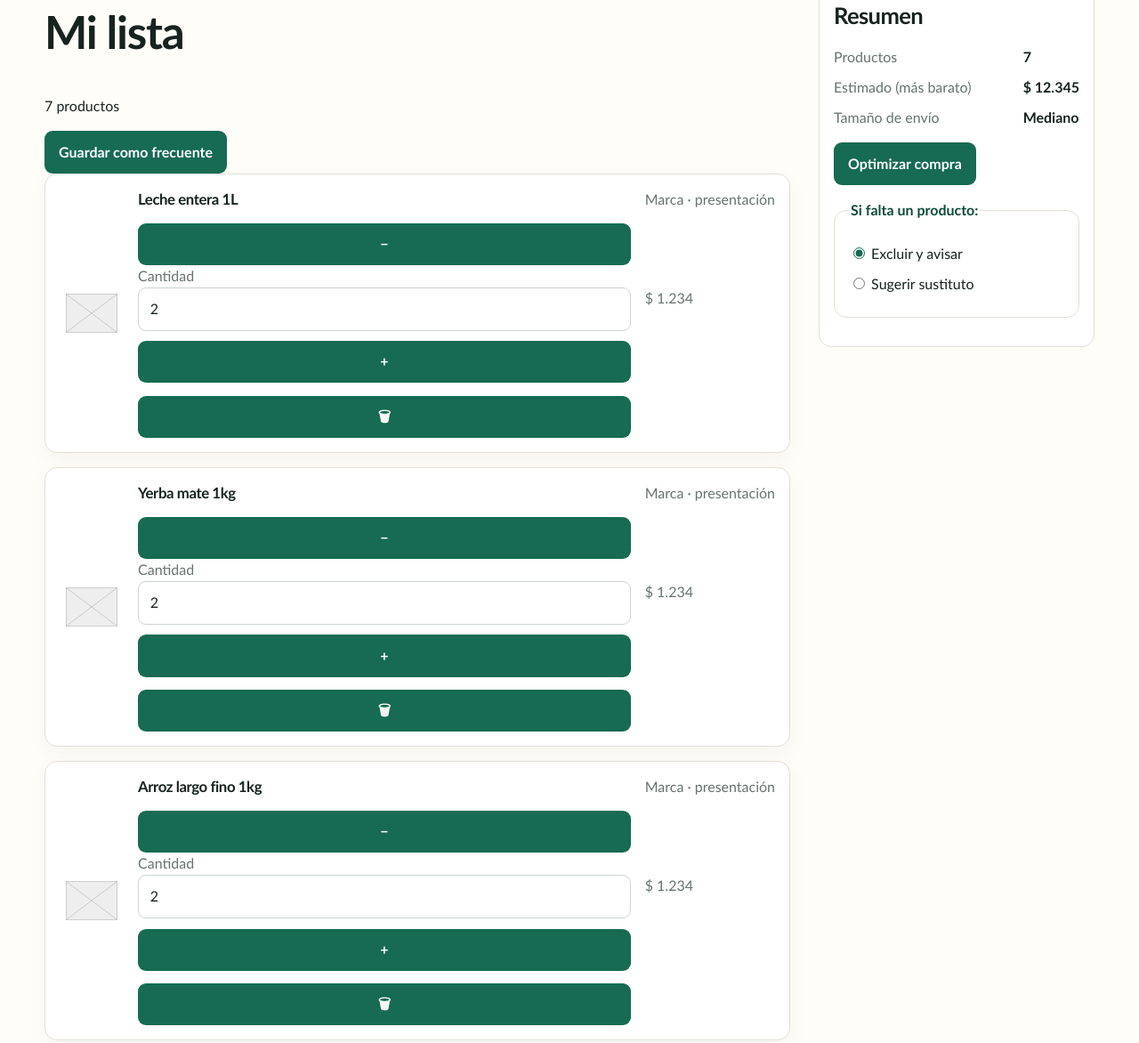
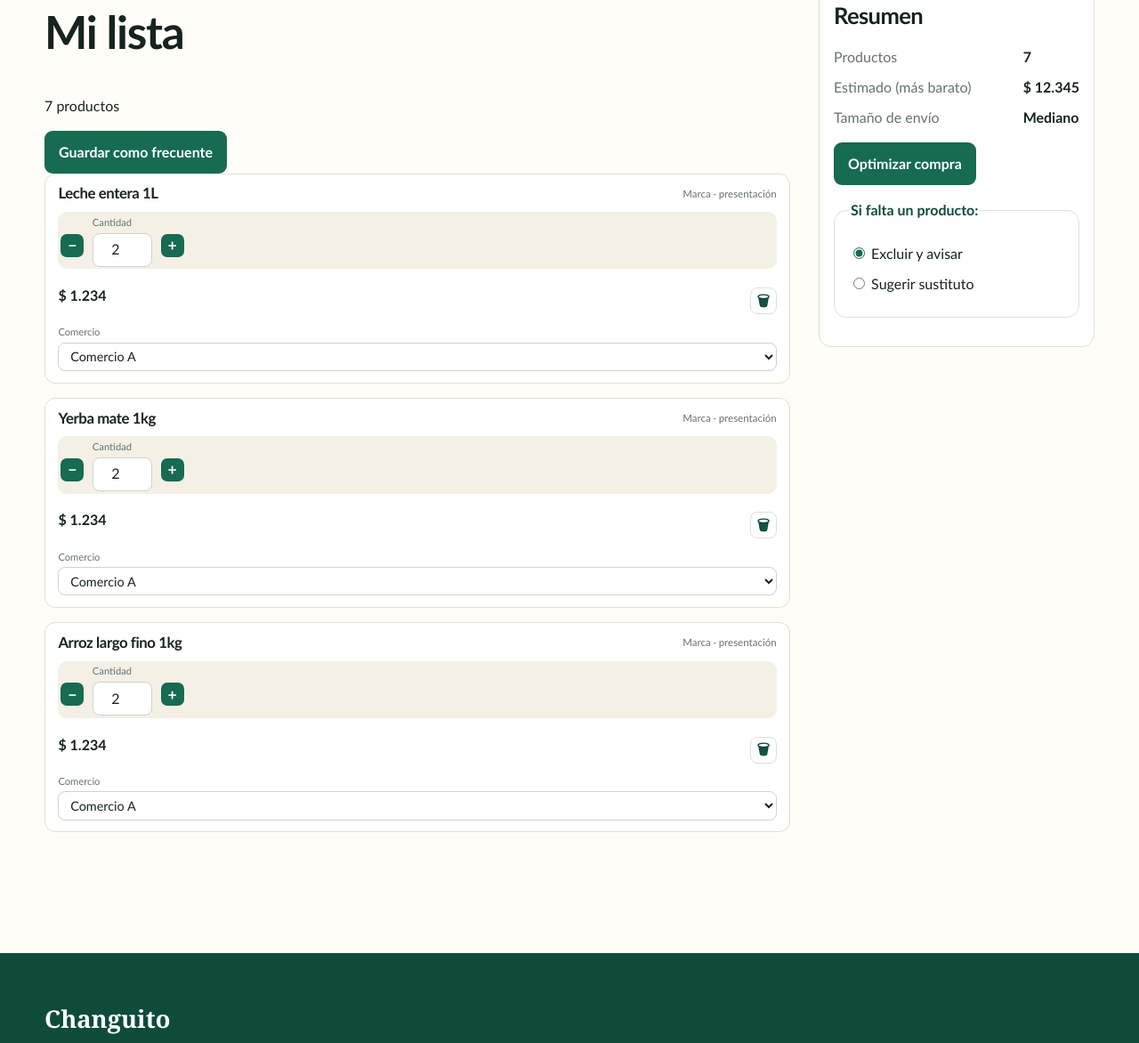
Before and after one commit to PAW-2026-DP/PAW-2026-Changuito-fn, a website: page pages/mi-lista.html in a window 1280 px wide. Shown: the part 182-1354 px from the top of the page at 89% size. Drawn offline with Linux system fonts and the light colour scheme.

Commit message:
estilosActualizados

```diff
--- a/pages/mi-lista.html
+++ b/pages/mi-lista.html
@@ -7,6 +7,7 @@
   <link rel="stylesheet" href="../styles/main.css">
   <link rel="stylesheet" href="../styles/components.css">
   <link rel="stylesheet" href="../styles/pages.css">
+  <link rel="stylesheet" href="../styles/listas.css">
 </head>
 <body>
   <header>
@@ -33,95 +34,98 @@
         <p>7 productos</p>
         <button type="button">Guardar como frecuente</button>
 
-        <ul>
+        <ul class="lista-productos">
           <li>
             <article>
-              <img src="../assets/img/placeholder.svg" alt="Leche entera 1L" width="64" height="64">
+              <div class="producto-header">
                 <h2>Leche entera 1L</h2>
-              <p>Marca · presentación</p>
-              <p>
+                <span>Marca · presentación</span>
+              </div>
+
+              <div class="producto-controls">
                 <button type="button" aria-label="Restar uno">−</button>
+                <div class="cantidad-box">
                   <label for="cant-1">Cantidad</label>
                   <input type="number" id="cant-1" name="cant-1" min="1" value="2">
+                </div>
                 <button type="button" aria-label="Sumar uno">+</button>
-              </p>
-              <p><data value="1234">$ 1.234</data></p>
+              </div>
+
+              <div class="producto-footer">
+                <data value="1234">$ 1.234</data>
                 <button type="button" aria-label="Quitar Leche entera 1L de la lista">🗑</button>
+              </div>
+
+              <div class="producto-comercio">
+                <label for="comercio-1">Comercio</label>
+                <select id="comercio-1" name="comercio-1">
+                  <option selected>Comercio A</option>
+                  <option>Comercio B</option>
+                  <option>Comercio C</option>
+                </select>
+              </div>
             </article>
           </li>
           <li>
             <article>
-              <img src="../assets/img/placeholder.svg" alt="Yerba mate 1kg" width="64" height="64">
+              <div class="producto-header">
                 <h2>Yerba mate 1kg</h2>
-              <p>Marca · presentación</p>
-              <p>
+                <span>Marca · presentación</span>
+              </div>
+
+              <div class="producto-controls">
                 <button type="button" aria-label="Restar uno">−</button>
+                <div class="cantidad-box">
                   <label for="cant-2">Cantidad</label>
                   <input type="number" id="cant-2" name="cant-2" min="1" value="2">
+                </div>
                 <button type="button" aria-label="Sumar uno">+</button>
-              </p>
-              <p><data value="1234">$ 1.234</data></p>
+              </div>
+
+              <div class="producto-footer">
+                <data value="1234">$ 1.234</data>
                 <button type="button" aria-label="Quitar Yerba mate 1kg de la lista">🗑</button>
+              </div>
+
+              <div class="producto-comercio">
+                <label for="comercio-2">Comercio</label>
+                <select id="comercio-2" name="comercio-2">
+                  <option selected>Comercio A</option>
+                  <option>Comercio B</option>
+                  <option>Comercio C</option>
+                </select>
+              </div>
             </article>
           </li>
           <li>
             <article>
-              <img src="../assets/img/placeholder.svg" alt="Arroz largo fino 1kg" width="64" height="64">
+              <div class="producto-header">
                 <h2>Arroz largo fino 1kg</h2>
-              <p>Marca · presentación</p>
-              <p>
+                <span>Marca · presentación</span>
+              </div>
+
+              <div class="producto-controls">
                 <button type="button" aria-label="Restar uno">−</button>
+                <div class="cantidad-box">
                   <label for="cant-3">Cantidad</label>
                   <input type="number" id="cant-3" name="cant-3" min="1" value="2">
+                </div>
                 <button type="button" aria-label="Sumar uno">+</button>
-              </p>
-              <p><data value="1234">$ 1.234</data></p>
+              </div>
+
+              <div class="producto-footer">
+                <data value="1234">$ 1.234</data>
                 <button type="button" aria-label="Quitar Arroz largo fino 1kg de la lista">🗑</button>
-            </article>
-          </li>
-          <li>
-            <article>
-              <img src="../assets/img/placeholder.svg" alt="Detergente 750ml" width="64" height="64">
-              <h2>Detergente 750ml</h2>
-              <p>Marca · presentación</p>
-              <p>
-                <button type="button" aria-label="Restar uno">−</button>
-                <label for="cant-4">Cantidad</label>
-                <input type="number" id="cant-4" name="cant-4" min="1" value="2">
-                <button type="button" aria-label="Sumar uno">+</button>
-              </p>
-              <p><data value="1234">$ 1.234</data></p>
-              <button type="button" aria-label="Quitar Detergente 750ml de la lista">🗑</button>
-            </article>
-          </li>
-          <li>
-            <article>
-              <img src="../assets/img/placeholder.svg" alt="Gaseosa cola 2.25L" width="64" height="64">
-              <h2>Gaseosa cola 2.25L</h2>
-              <p>Marca · presentación</p>
-              <p>
-                <button type="button" aria-label="Restar uno">−</button>
-                <label for="cant-5">Cantidad</label>
-                <input type="number" id="cant-5" name="cant-5" min="1" value="2">
-                <button type="button" aria-label="Sumar uno">+</button>
-              </p>
-              <p><data value="1234">$ 1.234</data></p>
-              <button type="button" aria-label="Quitar Gaseosa cola 2.25L de la lista">🗑</button>
-            </article>
-          </li>
-          <li>
-            <article>
-              <img src="../assets/img/placeholder.svg" alt="Fideos 500g" width="64" height="64">
-              <h2>Fideos 500g</h2>
-              <p>Marca · presentación</p>
-              <p>
-                <button type="button" aria-label="Restar uno">−</button>
-                <label for="cant-6">Cantidad</label>
-                <input type="number" id="cant-6" name="cant-6" min="1" value="2">
-                <button type="button" aria-label="Sumar uno">+</button>
-              </p>
-              <p><data value="1234">$ 1.234</data></p>
-              <button type="button" aria-label="Quitar Fideos 500g de la lista">🗑</button>
+              </div>
+
+              <div class="producto-comercio">
+                <label for="comercio-3">Comercio</label>
+                <select id="comercio-3" name="comercio-3">
+                  <option selected>Comercio A</option>
+                  <option>Comercio B</option>
+                  <option>Comercio C</option>
+                </select>
+              </div>
             </article>
           </li>
         </ul>
@@ -137,6 +141,7 @@
           <dt>Tamaño de envío</dt>
           <dd>Mediano</dd>
         </dl>
+
         <button type="submit">Optimizar compra</button>
         <fieldset>
           <legend>Si falta un producto:</legend>
--- a/styles/listas.css
+++ b/styles/listas.css
@@ -1,4 +1,144 @@
-main > ul > li > article { display: flex; flex-direction: column; }
-main > ul > li > article p:nth-of-type(2) { min-height: 3.2rem; }
-main > ul > li > article a { margin-top: auto; }
-main > ul > li > article a + a { margin-top: .6rem; }
+.lista-productos {
+  list-style: none;
+  margin: 0;
+  padding: 0;
+  display: grid;
+  gap: 1rem;
+}
+
+.lista-productos li article {
+  display: grid;
+  grid-template-columns: 1fr;
+  gap: .7rem;
+  padding: .8rem .9rem;
+  background: var(--surface);
+  border: 1px solid var(--line);
+  border-radius: 12px;
+  box-shadow: none;
+}
+
+.producto-header,
+.producto-footer,
+.producto-controls {
+  display: flex;
+  align-items: center;
+  justify-content: space-between;
+  gap: .6rem;
+}
+
+.producto-header h2 {
+  margin: 0;
+  font-size: 1.05rem;
+  color: var(--ink);
+  line-height: 1.1;
+}
+
+.producto-header span {
+  color: var(--muted);
+  font-size: .72rem;
+}
+
+.producto-controls {
+  background: var(--cream);
+  border-radius: 10px;
+  padding: .18rem .18rem;
+  justify-content: flex-start;
+}
+
+.producto-controls button {
+  width: 26px;
+  min-width: 26px;
+  flex: 0 0 auto;
+  height: 26px;
+  padding: 0;
+  font-size: 1.1rem;
+  line-height: 1;
+  display: grid;
+  place-items: center;
+  border-radius: 7px;
+  background: var(--green);
+  color: #fff;
+  border: 0;
+}
+
+.cantidad-box {
+  flex: 0 0 auto;
+  display: grid;
+  gap: .2rem;
+  min-width: 0;
+  width: 4.2rem;
+}
+
+.cantidad-box label,
+.producto-comercio label {
+  font-size: .7rem;
+  color: var(--muted);
+}
+
+.cantidad-box input,
+.producto-comercio select {
+  width: 100%;
+  min-height: 32px;
+  border: 1px solid #ccd5cf;
+  border-radius: 8px;
+  background: var(--surface);
+  padding: .35rem .55rem;
+  font-size: .9rem;
+  font: inherit;
+  color: var(--ink);
+}
+
+.cantidad-box input {
+  text-align: center;
+  padding: .35rem .3rem;
+}
+
+.producto-footer {
+  margin-top: -.1rem;
+}
+
+.producto-footer data {
+  font-weight: 800;
+  color: var(--ink);
+  font-size: 1rem;
+}
+
+.producto-footer button {
+  width: 30px;
+  min-width: 30px;
+  flex: 0 0 auto;
+  height: 30px;
+  padding: 0;
+  display: grid;
+  place-items: center;
+  background: transparent;
+  color: var(--green-dark);
+  border: 1px solid var(--line);
+  border-radius: 8px;
+}
+
+.producto-comercio {
+  display: grid;
+  gap: .2rem;
+}
+
+.producto-comercio select {
+  font-size: .9rem;
+  min-height: 32px;
+}
+
+@media (max-width: 640px) {
+  .producto-header,
+  .producto-footer,
+  .producto-controls {
+    flex-wrap: wrap;
+  }
+
+  .producto-header {
+    align-items: flex-start;
+  }
+
+  .producto-controls {
+    padding: .5rem;
+  }
+}
```
Also changed, not shown: pages/optimizador.html (+0 -1 lines). Lines whose indentation alone changed are shown as unchanged.
